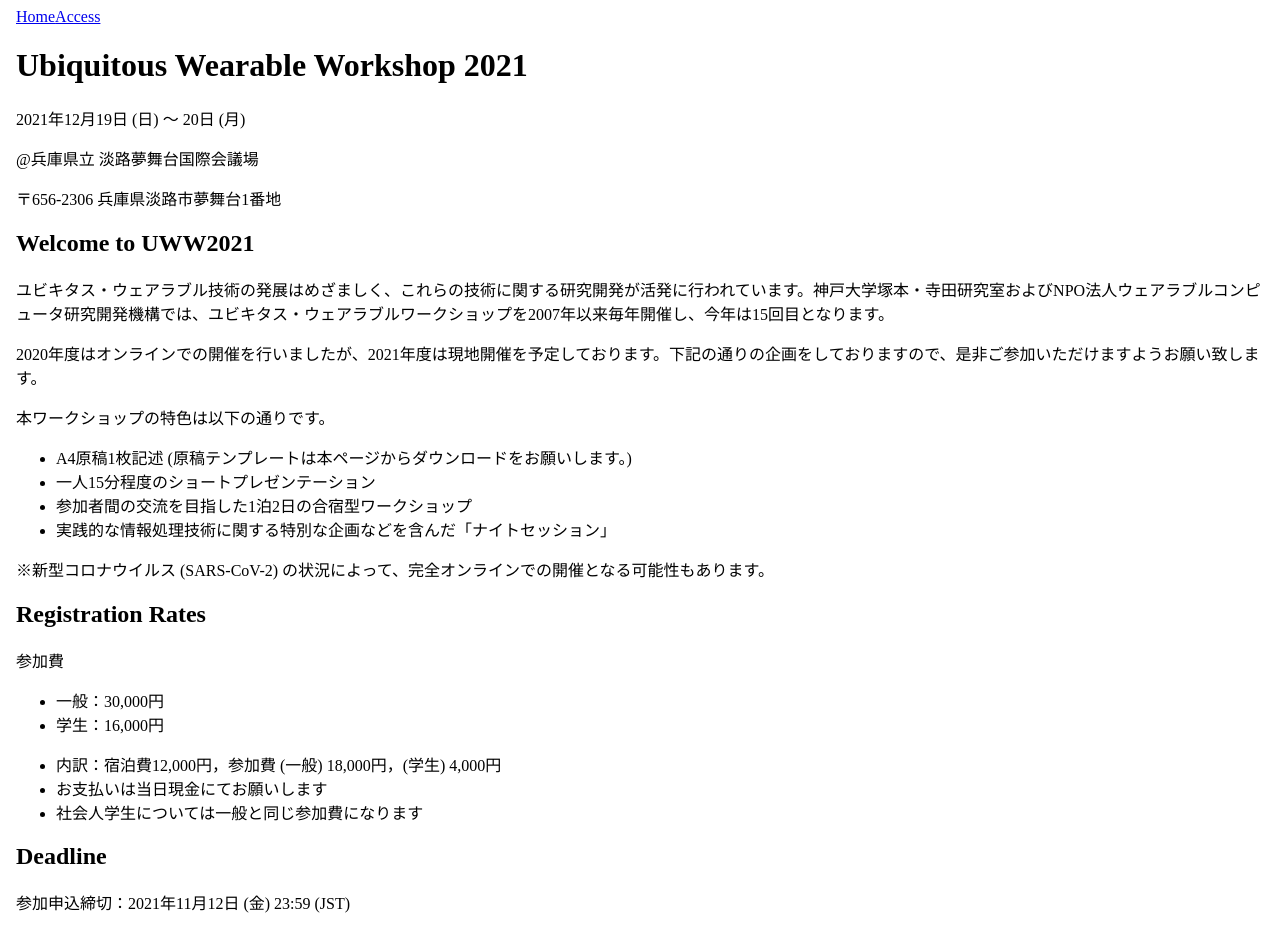
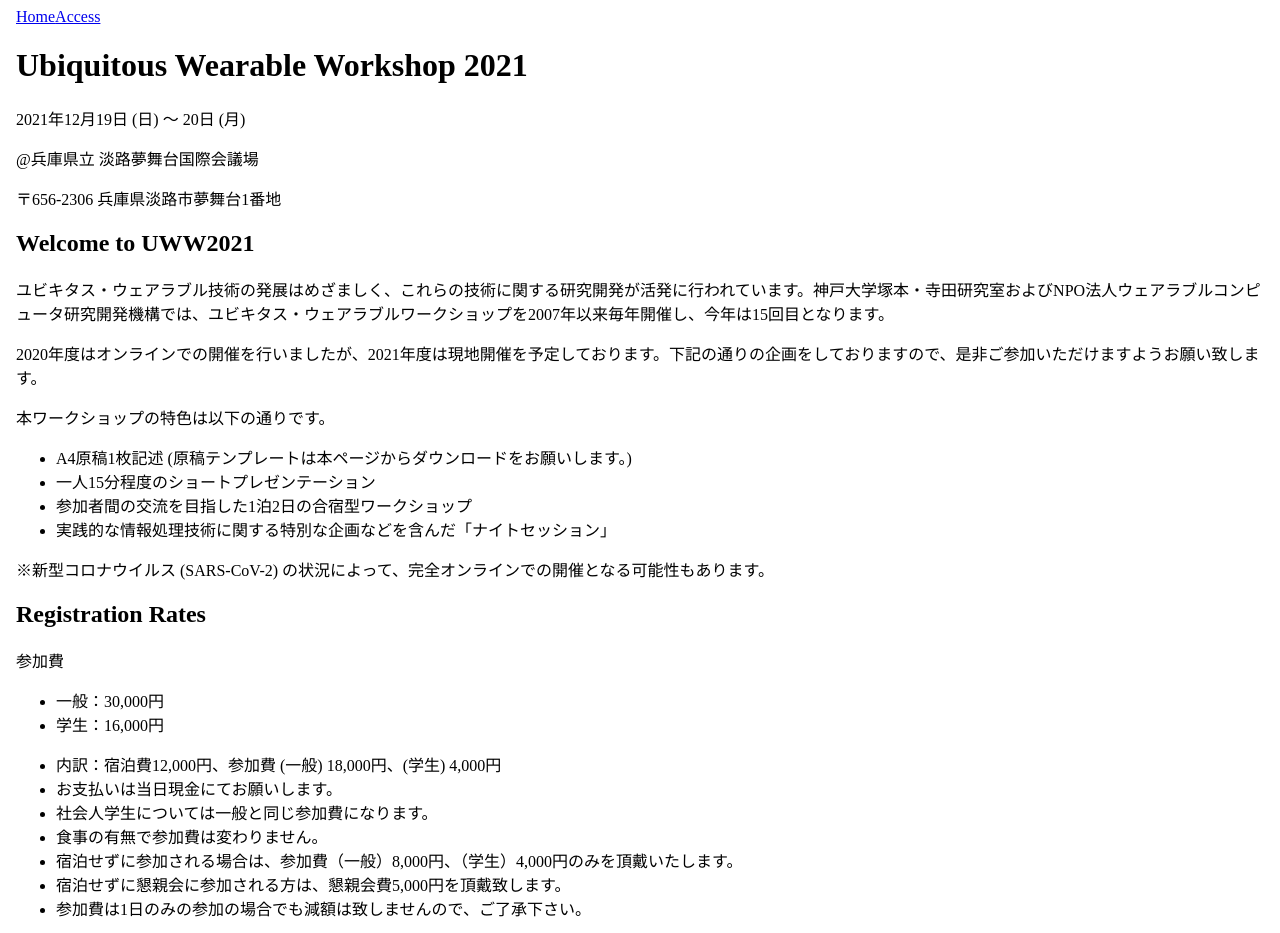
Before and after one commit to HirokiOka/uww2021, a Next.js app: page / in a window 1280 px wide. Shown: the top 933 px of the page. Built offline with nearby package versions, Linux system fonts and the light colour scheme.

Commit message:
fix registration comment

```diff
--- a/components/registration.js
+++ b/components/registration.js
@@ -12,13 +12,13 @@ export default function Registration() {
         </ul>
 
         <ul className='list-disc list-inside mx-3 p-2 bg-gray-500 rounded'>
-          <li>内訳：宿泊費12,000円，参加費 (一般) 18,000円，(学生) 4,000円</li>
-          <li>お支払いは当日現金にてお願いします</li>
-          <li>社会人学生については一般と同じ参加費になります</li>
-      {/* <li>内訳が必要な場合は宿泊費12,000円（食費込）、参加費（一般）8,000円、（学生）4,000円としております。</li>
+          <li>内訳：宿泊費12,000円、参加費 (一般) 18,000円、(学生) 4,000円</li>
+          <li>お支払いは当日現金にてお願いします。</li>
+          <li>社会人学生については一般と同じ参加費になります。</li>
+          <li>食事の有無で参加費は変わりません。</li>
           <li>宿泊せずに参加される場合は、参加費（一般）8,000円、（学生）4,000円のみを頂戴いたします。</li>
           <li>宿泊せずに懇親会に参加される方は、懇親会費5,000円を頂戴致します。</li>
-          <li>参加費は1日のみの参加の場合でも減額は致しませんので、ご了承下さい。</li> */}
+          <li>参加費は1日のみの参加の場合でも減額は致しませんので、ご了承下さい。</li>
         </ul>
     {/* <button className="bg-black hover:bg-gray-800 text-white font-bold py-2 px-4 rounded mt-4 mx-8"><a href="http://cse.eedept.kobe-u.ac.jp/uww2021/reg/" className=''>参加登録する</a></button> */}
       </div>
```
